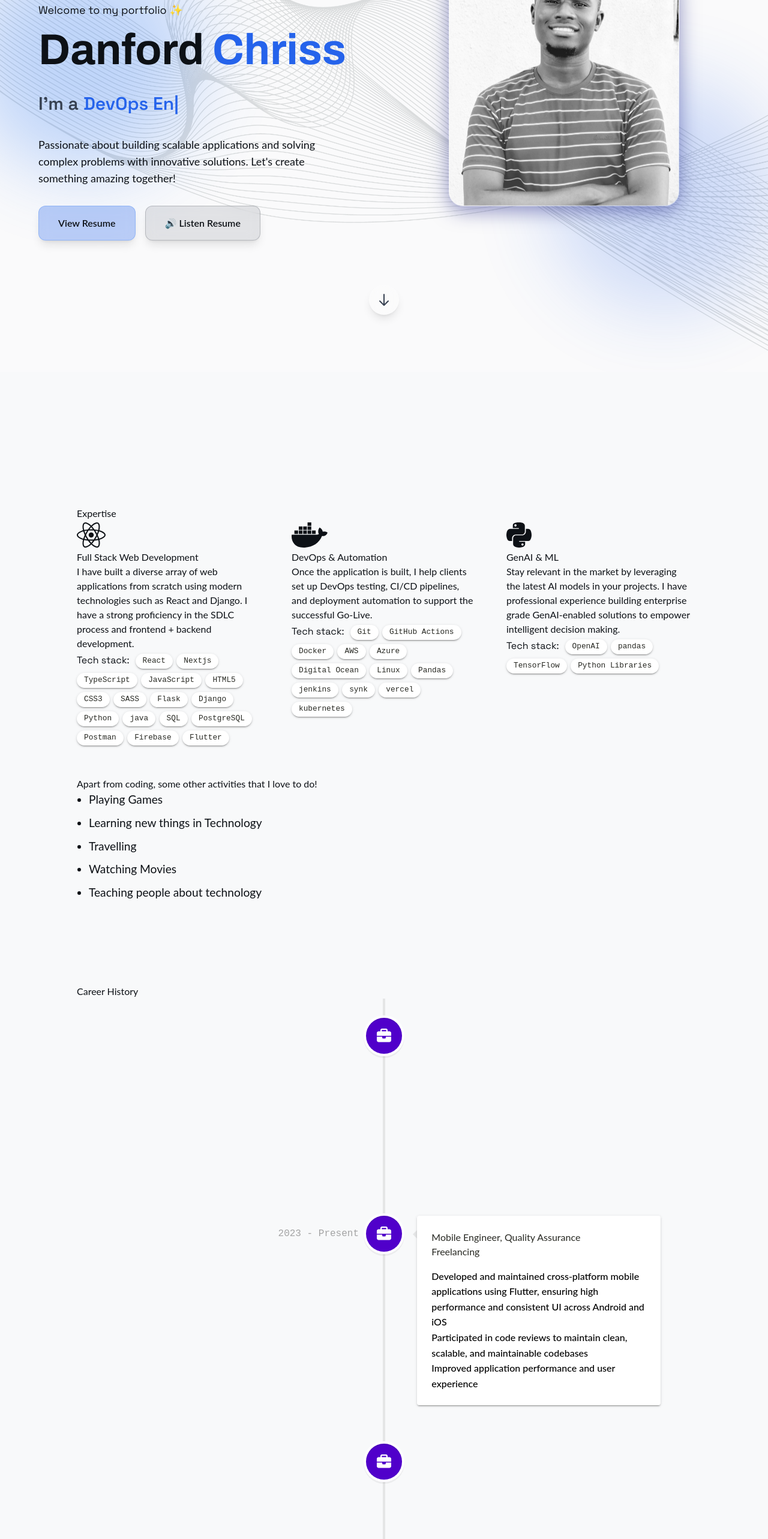
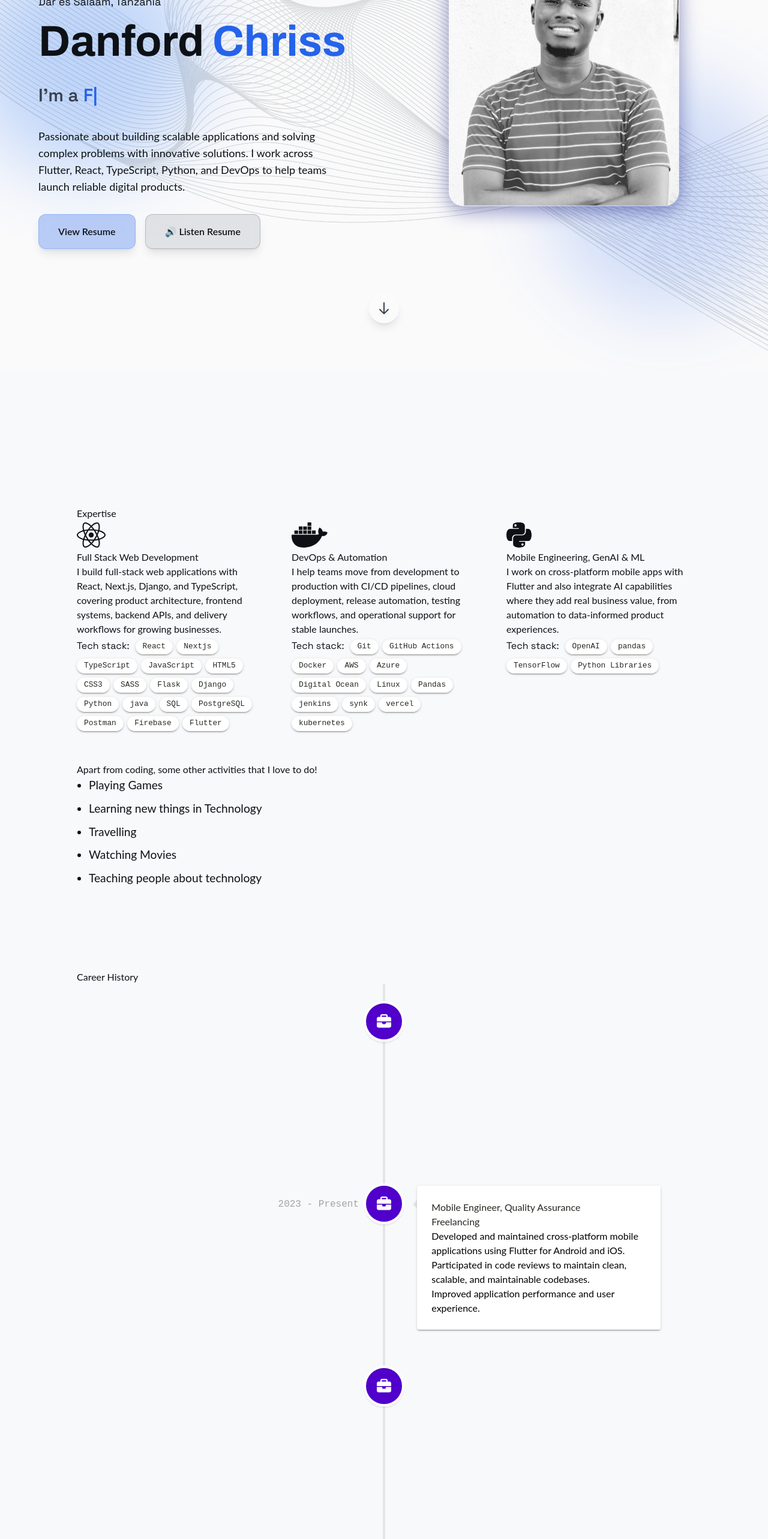
Before and after one commit to danfordChris/zogo-portfolio, a React (Vite) app: page / in a window 1280 px wide. Shown: the part 180-2746 px from the top of the page at 60% size. Built offline with nearby package versions, Linux system fonts and the light colour scheme.

Commit message:
Improve portfolio SEO metadata

```diff
--- a/src/components/Expertise.tsx
+++ b/src/components/Expertise.tsx
@@ -71,7 +71,7 @@ function Expertise() {
                 <div className="skill">
                     <FontAwesomeIcon icon={faReact} size="3x"/>
                     <h3>Full Stack Web Development</h3>
-                    <p>I have built a diverse array of web applications from scratch using modern technologies such as React and Django. I have a strong proficiency in the SDLC process and frontend + backend development.</p>
+                    <p>I build full-stack web applications with React, Next.js, Django, and TypeScript, covering product architecture, frontend systems, backend APIs, and delivery workflows for growing businesses.</p>
                     <div className="flex-chips">
                         <span className="chip-title">Tech stack:</span>
                         {labelsFirst.map((label, index) => (
@@ -83,7 +83,7 @@ function Expertise() {
                 <div className="skill">
                     <FontAwesomeIcon icon={faDocker} size="3x"/>
                     <h3>DevOps & Automation</h3>
-                    <p>Once the application is built, I help clients set up DevOps testing, CI/CD pipelines, and deployment automation to support the successful Go-Live.</p>
+                    <p>I help teams move from development to production with CI/CD pipelines, cloud deployment, release automation, testing workflows, and operational support for stable launches.</p>
                     <div className="flex-chips">
                         <span className="chip-title">Tech stack:</span>
                         {labelsSecond.map((label, index) => (
@@ -94,8 +94,8 @@ function Expertise() {
 
                 <div className="skill">
                     <FontAwesomeIcon icon={faPython} size="3x"/>
-                    <h3>GenAI & ML</h3>
-                    <p>Stay relevant in the market by leveraging the latest AI models in your projects. I have professional experience building enterprise grade GenAI-enabled solutions to empower intelligent decision making.</p>
+                    <h3>Mobile Engineering, GenAI & ML</h3>
+                    <p>I work on cross-platform mobile apps with Flutter and also integrate AI capabilities where they add real business value, from automation to data-informed product experiences.</p>
                     <div className="flex-chips">
                         <span className="chip-title">Tech stack:</span>
                         {labelsThird.map((label, index) => (
--- a/src/components/ModernHero.tsx
+++ b/src/components/ModernHero.tsx
@@ -167,7 +167,7 @@ const ModernHero: React.FC<ModernHeroProps> = ({mode, isMuted, handleMuteToggle}
                                     isDark ? 'text-blue-400' : 'text-blue-600'
                                 )}
                             >
-                                Welcome to my portfolio ✨
+                                Dar es Salaam, Tanzania
                             </p>
                         </motion.div>
 
@@ -234,10 +234,10 @@ const ModernHero: React.FC<ModernHeroProps> = ({mode, isMuted, handleMuteToggle}
                             <span className={clsx('ml-2', isDark ? 'text-blue-400' : 'text-blue-600')}>
                 <ReactTyped
                     strings={[
+                        'Mobile Engineer',
+                        'Flutter Developer',
                         'Full Stack Developer',
                         'DevOps Engineer',
-                        'Mobile Developer',
-                        'ML/AI Enthusiast',
                     ]}
                     typeSpeed={80}
                     backSpeed={50}
@@ -256,7 +256,8 @@ const ModernHero: React.FC<ModernHeroProps> = ({mode, isMuted, handleMuteToggle}
                             variants={itemVariants}
                         >
                             Passionate about building scalable applications and solving complex problems with innovative
-                            solutions. Let's create something amazing together!
+                            solutions. I work across Flutter, React, TypeScript, Python, and
+                            DevOps to help teams launch reliable digital products.
                         </motion.p>
 
                         {/* CTA Buttons */}
--- a/src/components/Timeline.tsx
+++ b/src/components/Timeline.tsx
@@ -32,14 +32,11 @@ function Timeline() {
                 <h4 className="vertical-timeline-element-subtitle">
                     IPF Software {" "}
                 </h4>
-                <p>
                 <ul>
-                        <li>Contributed to the development of cross platform mobile app using flutter. </li>
-                        <li>
-                            Collaborated with UI/UX team to implement intuitive user flows.                         </li>
-                        <li>Intergrated REST APIs for seamless communication with backend systems. </li>
+                    <li>Contributed to the development of cross-platform mobile applications using Flutter.</li>
+                    <li>Collaborated with the UI/UX team to implement intuitive user flows.</li>
+                    <li>Integrated REST APIs for seamless communication with backend systems.</li>
                 </ul>
-                </p>
             </VerticalTimelineElement>
 
 
@@ -60,15 +57,11 @@ function Timeline() {
                 <h4 className="vertical-timeline-element-subtitle">
                     Freelancing{" "}
                 </h4>
-                <p>
                 <ul>
-                        <li>Developed and maintained cross-platform mobile applications using Flutter, ensuring high performance and consistent UI across Android and iOS</li>
-                        <li>
-                            Participated in code reviews to maintain clean, scalable, and maintainable codebases
-                        </li>
-                        <li>Improved application performance and user experience</li>
+                    <li>Developed and maintained cross-platform mobile applications using Flutter for Android and iOS.</li>
+                    <li>Participated in code reviews to maintain clean, scalable, and maintainable codebases.</li>
+                    <li>Improved application performance and user experience.</li>
                 </ul>
-                </p>
             </VerticalTimelineElement>
           <VerticalTimelineElement
             className="vertical-timeline-element--work"
@@ -84,16 +77,11 @@ function Timeline() {
             <h4 className="vertical-timeline-element-subtitle">
               Ocean Tech Startup{" "}
             </h4>
-            <p>
             <ul>
-                <li>Developed an e-commerce application using Flutter</li>
-                <li>
-                  Integrated Firebase for authentication, real-time database,
-                  and cloud storage
-                </li>
-                <li>Improved application performance and user experience</li>
+              <li>Developed an e-commerce application using Flutter.</li>
+              <li>Integrated Firebase for authentication, real-time database, and cloud storage.</li>
+              <li>Improved application performance and user experience.</li>
             </ul>
-            </p>
           </VerticalTimelineElement>
           <VerticalTimelineElement
             className="vertical-timeline-element--work"
@@ -107,25 +95,12 @@ function Timeline() {
             <h4 className="vertical-timeline-element-subtitle">
               Trilabs Limited
             </h4>
-            <p>
             <ul>
-                <li>
-                  Develop custom web design solutions and intergrate with AI{" "}
-                </li>
-                <li>
-                  Intergrate the payment system to the online Transport booking
-                  system
-                </li>
-                <li>
-                  Develop the rest Api that with communicate with the
-                  application for easy booking process
-                </li>
-                <li>
-                  Ensure countinuous intergration and deployment to ensure early
-                  delivery of the application
-                </li>
+              <li>Developed custom web solutions and integrated AI-assisted capabilities.</li>
+              <li>Integrated payment systems into an online transport booking platform.</li>
+              <li>Built REST APIs to support a smooth booking experience across applications.</li>
+              <li>Managed continuous integration and deployment workflows for faster delivery.</li>
             </ul>
-            </p>
           </VerticalTimelineElement>
           <VerticalTimelineElement
             className="vertical-timeline-element--work"
@@ -137,16 +112,11 @@ function Timeline() {
             <h4 className="vertical-timeline-element-subtitle">
               Finhub community
             </h4>
-            <p>
             <ul>
-                <li>Develop custom web design solutions </li>
-                <li>
-                  Collaborated with corporations and helped them build powerful
-                  websites{" "}
-                </li>
-                <li>Designed an e-commerce web app</li>
+              <li>Developed custom web design solutions.</li>
+              <li>Collaborated with organizations to build strong web experiences.</li>
+              <li>Designed an e-commerce web app.</li>
             </ul>
-            </p>
           </VerticalTimelineElement>
           <VerticalTimelineElement
             className="vertical-timeline-element--work"
@@ -160,12 +130,10 @@ function Timeline() {
             <h4 className="vertical-timeline-element-subtitle">
               Software development club{" "}
             </h4>
-            <p>
             <ul>
-                <li>Develop custom web design solutions </li>
-                <li>Designed an e-commerce web app </li>
+              <li>Developed custom web design solutions.</li>
+              <li>Designed an e-commerce web app.</li>
             </ul>
-            </p>
           </VerticalTimelineElement>
         </VerticalTimeline>
       </div>
```
Also changed, not shown: src/App.tsx (line endings or trailing spaces). Lines whose indentation alone changed are shown as unchanged.
